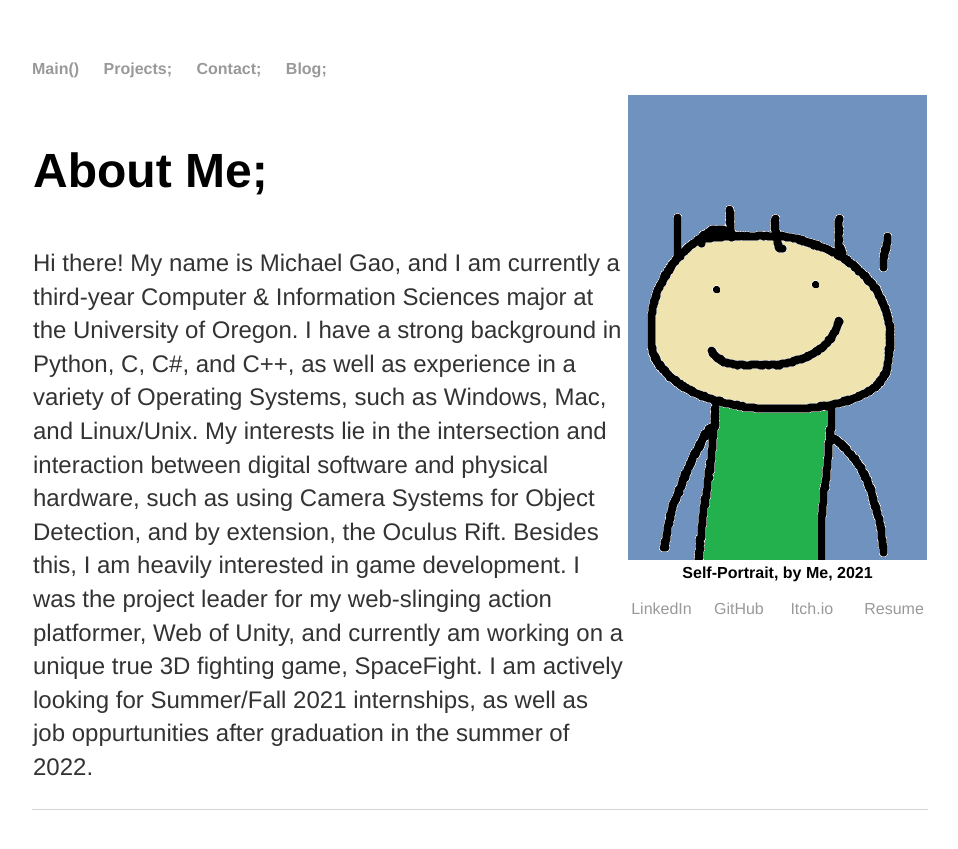
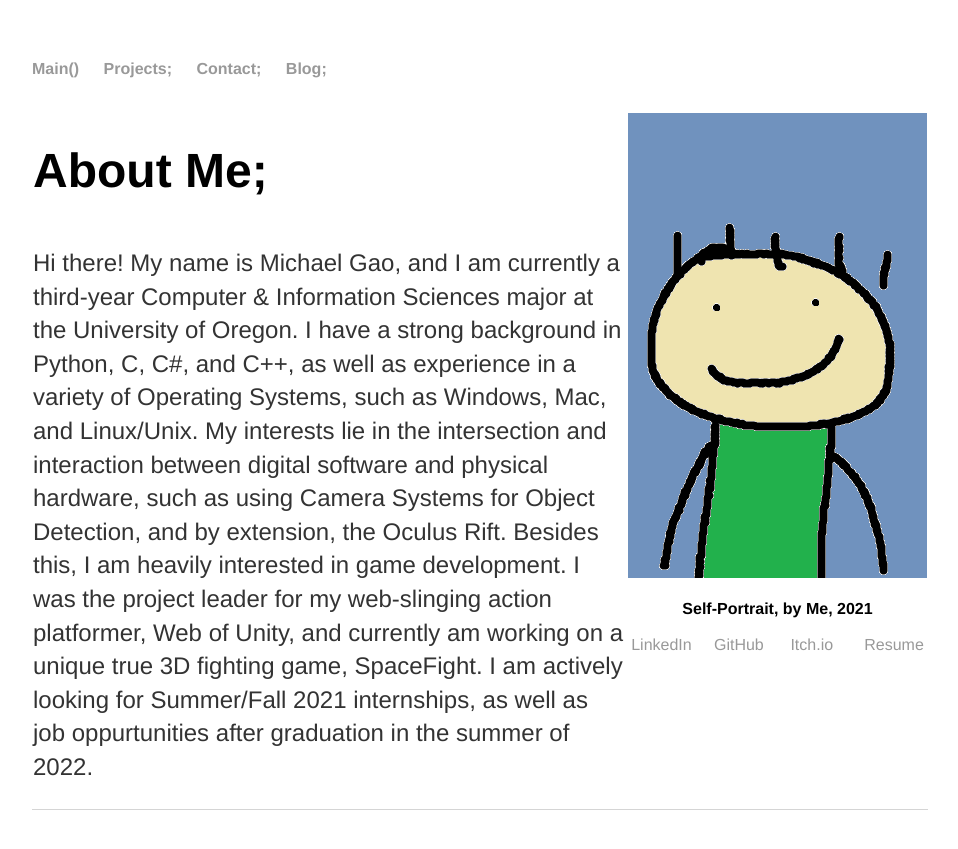
Before and after one commit to michael-c-gao/WebsiteOfMichael, a Jekyll site: the page built from index.html, in a window 1280 px wide. Shown: the top 849 px of the page, without its empty margins (160-1118 px from the left). Built offline with Jekyll 4.4.1, drawn with Linux system fonts in a browser that asks for light colours.

Commit message:
Update index.html

```diff
--- a/index.html
+++ b/index.html
@@ -30,7 +30,7 @@ title: Michael C. Gao
 	unique true 3D fighting game, SpaceFight. I am actively looking for Summer/Fall 2021 internships, as well as job oppurtunities after graduation in the summer of 2022. </p>
 	</section>
 	<section class="child">
-		<div align="center"><img src="selfportrait.png" alt="Self Portrait"></div>
+		<pade><div align="center"><img src="selfportrait.png" alt="Self Portrait"></div></pade>
 	<div align="center"><strong>Self-Portrait, by Me, 2021</strong></div>
 		<br>
 	<div align="center"><a href="https://www.linkedin.com/in/michael-c-gao/">LinkedIn</a>&nbsp; &nbsp; &nbsp;<a href="https://github.com/michael-c-gao">GitHub</a>&nbsp; &nbsp; &nbsp; <a href="https://mexhal.itch.io/">Itch.io</a> &nbsp; &nbsp; &nbsp; <a href="GaoMichaelResume.pdf" target="resume">Resume</a></div>
```
